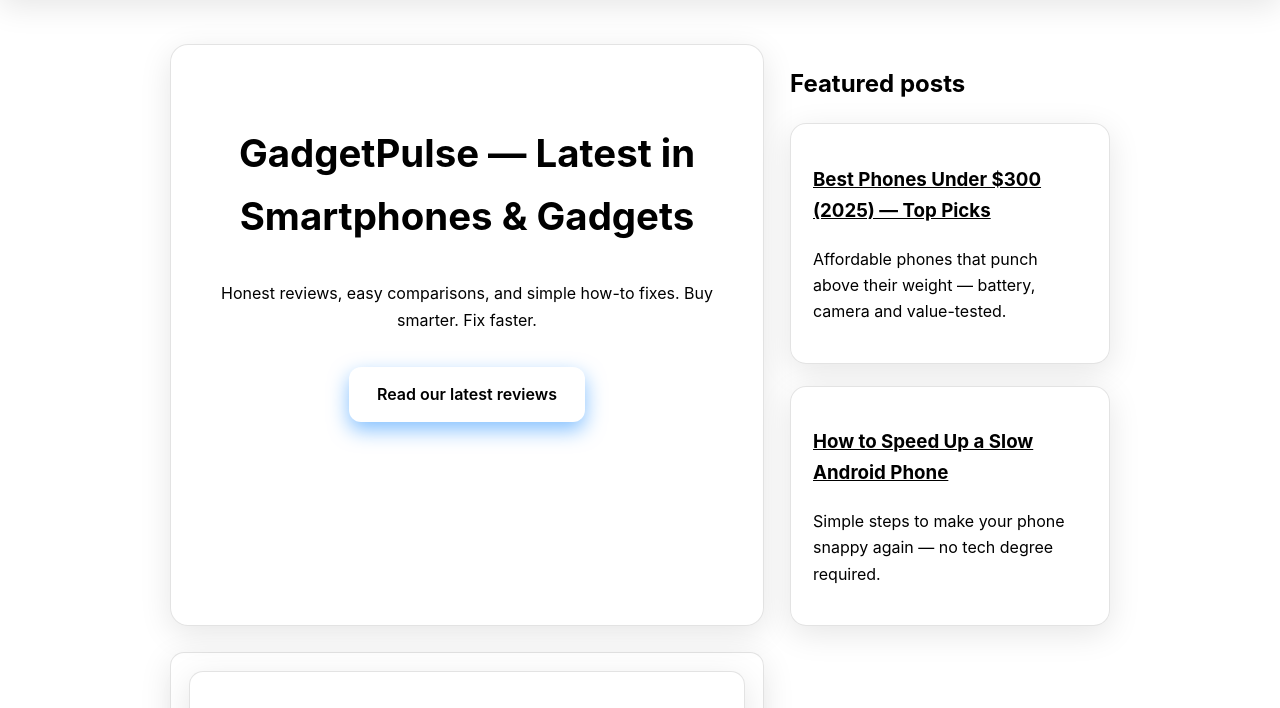
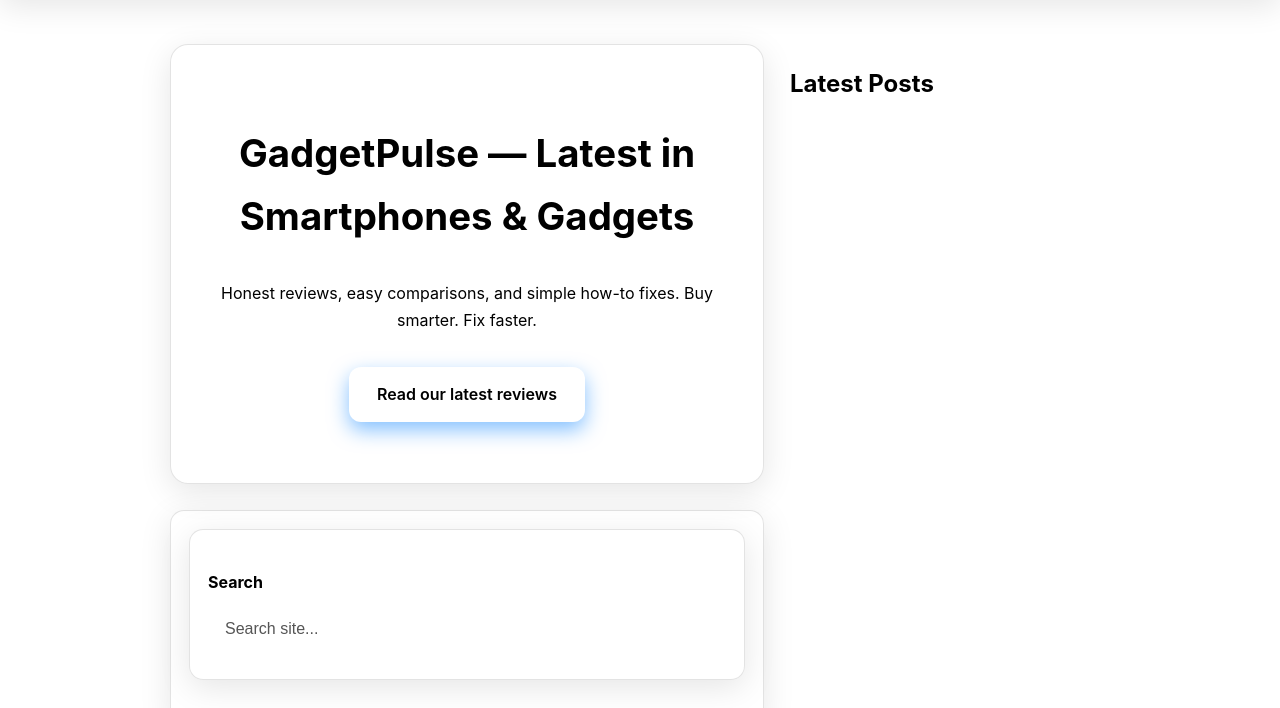
Before and after one commit to memosaoffice-creator/memosaoffice-creator.github.io, a plain HTML site: page index.html in a window 1280 px wide. Shown: the part 83-791 px from the top of the page. Drawn offline with Linux system fonts and the light colour scheme; files whose address does not match are found by name.

Commit message:
new function

```diff
--- a/index.html
+++ b/index.html
@@ -59,19 +59,13 @@
       <p class="cta"><a href="/blog.html">Read our latest reviews</a></p>
     </section>
 
-    <section class="featured">
-      <h2>Featured posts</h2>
-      <div class="cards">
-        <article class="card">
-          <a href="/posts/sample-post-1.html"><h3>Best Phones Under $300 (2025) — Top Picks</h3></a>
-          <p>Affordable phones that punch above their weight — battery, camera and value-tested.</p>
-        </article>
-        <article class="card">
-          <a href="/posts/sample-post-2.html"><h3>How to Speed Up a Slow Android Phone</h3></a>
-          <p>Simple steps to make your phone snappy again — no tech degree required.</p>
-        </article>
-      </div>
-    </section>
+    <section class="latest-posts">
+  <h2>Latest Posts</h2>
+  <div class="cards" id="latestPostsContainer">
+    <!-- Latest post card will be injected here -->
+  </div>
+</section>
+
 
     <aside class="sidebar">
       <div class="widget">
```
Also changed, not shown: assets/script.js (+33 -0 lines).
